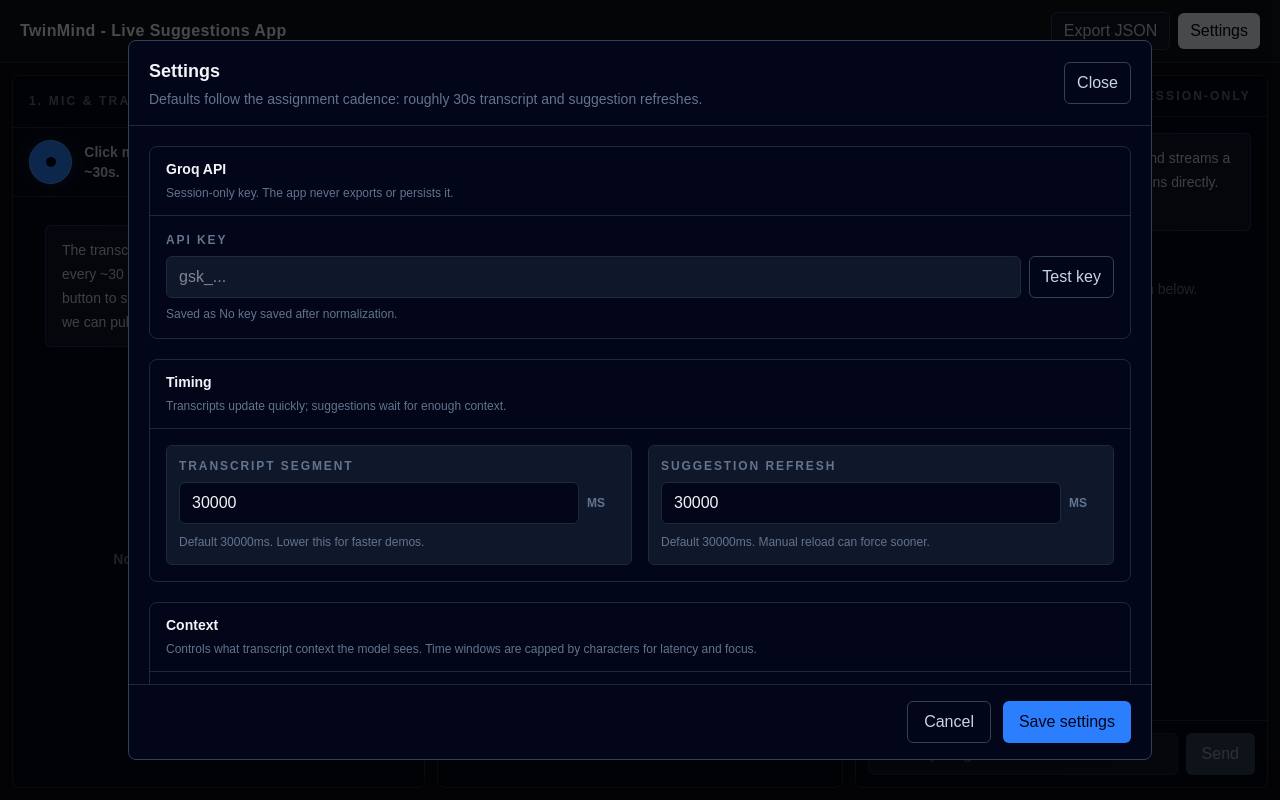
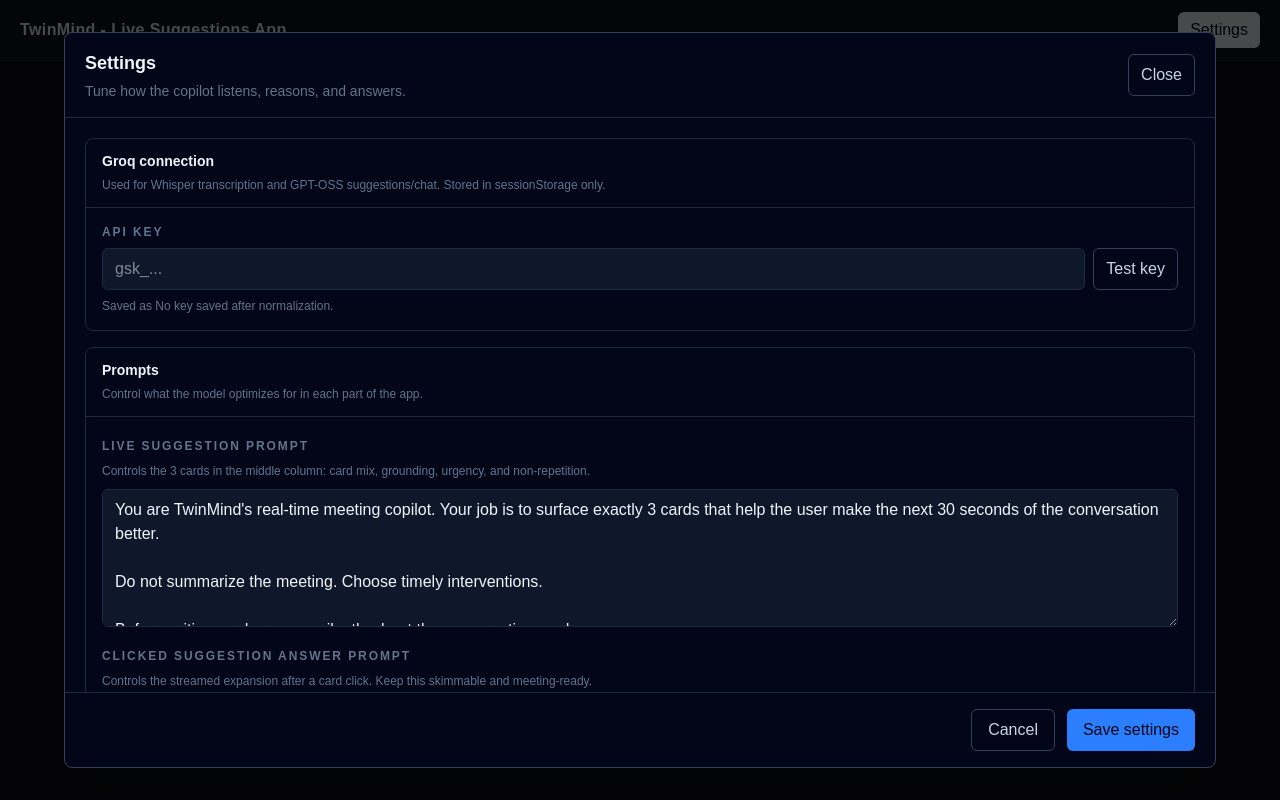
Before and after one commit to Avinash987/cuepilot, a Next.js app: page / in a window 1280 px wide. Both pictures are taken after a click on the button "Settings". Built offline with nearby package versions, Linux system fonts and the light colour scheme.

Commit message:
feat: polish first-run settings flow

```diff
--- /dev/null
+++ b/src/components/ApiKeyGate.tsx
@@ -0,0 +1,136 @@
+import { FormEvent, useState } from "react";
+import { maskGroqApiKey, normalizeGroqApiKey } from "@/lib/groq";
+
+type ApiKeyGateProps = {
+  initialApiKey: string;
+  onOpenSettings: () => void;
+  onSaveKey: (apiKey: string) => void;
+};
+
+export function ApiKeyGate({ initialApiKey, onOpenSettings, onSaveKey }: ApiKeyGateProps) {
+  const [apiKey, setApiKey] = useState(initialApiKey);
+  const [status, setStatus] = useState<"idle" | "testing" | "ok" | "error">("idle");
+  const [message, setMessage] = useState("");
+
+  function saveKey(event: FormEvent<HTMLFormElement>) {
+    event.preventDefault();
+    const normalized = normalizeGroqApiKey(apiKey);
+
+    if (!normalized) {
+      setStatus("error");
+      setMessage("Paste a Groq API key to start.");
+      return;
+    }
+
+    onSaveKey(normalized);
+  }
+
+  async function testKey() {
+    const normalized = normalizeGroqApiKey(apiKey);
+
+    if (!normalized) {
+      setStatus("error");
+      setMessage("Paste a Groq API key first.");
+      return;
+    }
+
+    setStatus("testing");
+    setMessage("Checking Groq access...");
+
+    try {
+      const response = await fetch("/api/test-key", {
+        method: "POST",
+        headers: { "Content-Type": "application/json" },
+        body: JSON.stringify({ apiKey: normalized }),
+      });
+      const result = (await response.json()) as { ok?: boolean; error?: string; detail?: string };
+
+      if (!response.ok || !result.ok) {
+        throw new Error(result.error || result.detail || "Groq key test failed.");
+      }
+
+      setApiKey(normalized);
+      setStatus("ok");
+      setMessage(`Connected with ${maskGroqApiKey(normalized)}.`);
+      onSaveKey(normalized);
+    } catch (error) {
+      setStatus("error");
+      setMessage(error instanceof Error ? error.message : "Groq key test failed.");
+    }
+  }
+
+  return (
+    <div className="grid min-h-0 flex-1 place-items-center px-4 py-8">
+      <div className="w-full max-w-lg rounded-lg border border-slate-800 bg-slate-950/80 p-5 shadow-2xl">
+        <div>
+          <p className="text-xs font-semibold uppercase tracking-[0.18em] text-blue-300">Session setup</p>
+          <h2 className="mt-2 text-2xl font-bold tracking-tight text-slate-100">Connect Groq to start</h2>
+          <p className="mt-2 text-sm leading-6 text-slate-400">
+            Your key stays in this browser session and is only sent to Groq API routes for transcription, suggestions,
+            and chat.
+          </p>
+        </div>
+
+        <form onSubmit={saveKey} className="mt-5 grid gap-3">
+          <label className="grid gap-2">
+            <span className="text-xs font-semibold uppercase tracking-[0.16em] text-slate-500">Groq API key</span>
+            <input
+              value={apiKey}
+              type="password"
+              autoComplete="off"
+              onChange={(event) => {
+                setApiKey(event.target.value);
+                setStatus("idle");
+                setMessage("");
+              }}
+              onBlur={() => setApiKey(normalizeGroqApiKey(apiKey))}
+              placeholder="gsk_..."
+              className="rounded-md border border-slate-800 bg-slate-900 px-3 py-2.5 text-sm text-slate-100 outline-none transition placeholder:text-slate-600 focus:border-blue-400"
+            />
+          </label>
+
+          <div className="grid gap-2 sm:grid-cols-[1fr_auto]">
+            <button
+              type="submit"
+              className="rounded-md bg-blue-500 px-4 py-2.5 text-sm font-semibold text-slate-950 transition hover:bg-blue-400"
+            >
+              Start session
+            </button>
+            <button
+              type="button"
+              onClick={() => void testKey()}
+              disabled={status === "testing"}
+              className="rounded-md border border-slate-700 px-4 py-2.5 text-sm font-semibold text-slate-300 transition hover:border-blue-400 hover:text-white disabled:cursor-not-allowed disabled:opacity-60"
+            >
+              {status === "testing" ? "Testing..." : "Test key"}
+            </button>
+          </div>
+        </form>
+
+        <div className="mt-3 min-h-5">
+          {message ? (
+            <p
+              className={`text-xs leading-5 ${
+                status === "ok" ? "text-emerald-300" : status === "error" ? "text-red-300" : "text-slate-500"
+              }`}
+            >
+              {message}
+            </p>
+          ) : (
+            <p className="text-xs leading-5 text-slate-500">Paste only the key value, not an Authorization header.</p>
+          )}
+        </div>
+
+        <div className="mt-5 border-t border-slate-800 pt-4">
+          <button
+            type="button"
+            onClick={onOpenSettings}
+            className="text-sm font-semibold text-slate-300 underline-offset-4 hover:text-white hover:underline"
+          >
+            Review prompts and timing settings
+          </button>
+        </div>
+      </div>
+    </div>
+  );
+}
--- a/src/components/AppShell.tsx
+++ b/src/components/AppShell.tsx
@@ -1,6 +1,7 @@
 "use client";
 
 import { useCallback, useEffect, useMemo, useReducer, useRef, useState } from "react";
+import { ApiKeyGate } from "@/components/ApiKeyGate";
 import { ChatPanel } from "@/components/ChatPanel";
 import { SettingsModal } from "@/components/SettingsModal";
 import { SuggestionsPanel } from "@/components/SuggestionsPanel";
@@ -92,25 +93,21 @@
   useEffect(() => {
     const persisted = localStorage.getItem(LOCAL_SETTINGS_KEY);
     const apiKey = sessionStorage.getItem(SESSION_API_KEY) ?? "";
+    let settings = normalizeSettings({ ...stateRef.current.settings, groqApiKey: apiKey });
 
     if (persisted) {
       try {
-        const hydratedSettings = normalizeSettings({
+        settings = normalizeSettings({
           ...stateRef.current.settings,
           ...JSON.parse(persisted),
           groqApiKey: apiKey,
         });
-        dispatch({
-          type: "hydrate_settings",
-          settings: hydratedSettings,
-        });
-        return;
       } catch {
         localStorage.removeItem(LOCAL_SETTINGS_KEY);
       }
     }
 
-    dispatch({ type: "hydrate_settings", settings: normalizeSettings({ ...stateRef.current.settings, groqApiKey: apiKey }) });
+    dispatch({ type: "hydrate_settings", settings });
   }, []);
 
   useEffect(() => {
@@ -732,6 +729,15 @@
     setSettingsOpen(false);
   }, []);
 
+  const saveApiKey = useCallback(
+    (apiKey: string) => {
+      saveSettings({ ...stateRef.current.settings, groqApiKey: apiKey });
+    },
+    [saveSettings],
+  );
+
+  const hasGroqApiKey = Boolean(normalizeGroqApiKey(state.settings.groqApiKey));
+
   return (
     <main className="flex h-screen min-h-160 flex-col overflow-hidden bg-[#0b0d12] text-slate-100">
       <header className="flex items-center justify-between border-b border-slate-800 bg-[#10131a] px-5 py-3">
@@ -739,6 +745,7 @@
           <h1 className="text-base font-bold tracking-wide text-slate-100">TwinMind - Live Suggestions App</h1>
         </div>
         <div className="flex items-center gap-2">
+          {hasGroqApiKey ? (
             <button
               type="button"
               onClick={() => downloadSessionExport(state)}
@@ -746,6 +753,7 @@
             >
               Export JSON
             </button>
+          ) : null}
           <button
             type="button"
             onClick={() => setSettingsOpen(true)}
@@ -756,6 +764,13 @@
         </div>
       </header>
 
+      {!hasGroqApiKey ? (
+        <ApiKeyGate
+          initialApiKey={state.settings.groqApiKey}
+          onOpenSettings={() => setSettingsOpen(true)}
+          onSaveKey={saveApiKey}
+        />
+      ) : (
         <div className="grid min-h-0 flex-1 grid-cols-1 gap-3 p-3 xl:grid-cols-[1.02fr_1fr_1.02fr]">
           <TranscriptPanel state={state} errors={panelErrors.transcript} onToggleMic={toggleMic} />
           <SuggestionsPanel
@@ -766,8 +781,13 @@
             onRefresh={refreshSuggestions}
             onSelectSuggestion={selectSuggestion}
           />
-        <ChatPanel state={state} errors={panelErrors.chat} onSendMessage={(message) => void sendChatMessage(message)} />
+          <ChatPanel
+            state={state}
+            errors={panelErrors.chat}
+            onSendMessage={(message) => void sendChatMessage(message)}
+          />
         </div>
+      )}
 
       {settingsOpen ? (
         <SettingsModal settings={state.settings} onClose={() => setSettingsOpen(false)} onSave={saveSettings} />
--- a/src/components/SettingsModal.tsx
+++ b/src/components/SettingsModal.tsx
@@ -62,14 +62,12 @@
     <div className="fixed inset-0 z-50 grid place-items-center bg-black/70 p-4">
       <form
         onSubmit={handleSubmit}
-        className="flex max-h-[90vh] w-full max-w-5xl flex-col overflow-hidden rounded-lg border border-slate-700 bg-slate-950 shadow-2xl"
+        className="flex max-h-[92vh] w-full max-w-6xl flex-col overflow-hidden rounded-lg border border-slate-700 bg-slate-950 shadow-2xl"
       >
         <header className="flex items-center justify-between border-b border-slate-800 px-5 py-4">
           <div>
             <h2 className="text-lg font-bold text-slate-100">Settings</h2>
-            <p className="mt-1 text-sm text-slate-500">
-              Defaults follow the assignment cadence: roughly 30s transcript and suggestion refreshes.
-            </p>
+            <p className="mt-1 text-sm text-slate-500">Tune how the copilot listens, reasons, and answers.</p>
           </div>
           <button
             type="button"
@@ -81,8 +79,11 @@
         </header>
 
         <div className="min-h-0 flex-1 overflow-y-auto p-5">
-          <div className="grid gap-5">
-            <SettingsSection title="Groq API" description="Session-only key. The app never exports or persists it.">
+          <div className="grid gap-4">
+            <SettingsSection
+              title="Groq connection"
+              description="Used for Whisper transcription and GPT-OSS suggestions/chat. Stored in sessionStorage only."
+            >
               <label className="grid gap-2">
                 <span className="text-xs font-semibold uppercase tracking-[0.16em] text-slate-500">API key</span>
                 <div className="flex gap-2">
@@ -122,14 +123,84 @@
               </label>
             </SettingsSection>
 
+            <SettingsSection title="Prompts" description="Control what the model optimizes for in each part of the app.">
+              <div className="grid gap-4">
+                <PromptField
+                  label="Live suggestion prompt"
+                  helper="Controls the 3 cards in the middle column: card mix, grounding, urgency, and non-repetition."
+                  value={draft.liveSuggestionPrompt}
+                  onChange={(value) => update("liveSuggestionPrompt", value)}
+                />
+                <PromptField
+                  label="Clicked suggestion answer prompt"
+                  helper="Controls the streamed expansion after a card click. Keep this skimmable and meeting-ready."
+                  value={draft.expandedAnswerPrompt}
+                  onChange={(value) => update("expandedAnswerPrompt", value)}
+                />
+                <PromptField
+                  label="Direct chat prompt"
+                  helper="Controls typed questions in the chat panel, including recommendations and wording to say out loud."
+                  value={draft.chatPrompt}
+                  onChange={(value) => update("chatPrompt", value)}
+                />
+              </div>
+            </SettingsSection>
+
+            <SettingsSection
+              title="Context"
+              description="Choose how much transcript the model can see. Character caps keep latency predictable."
+            >
+              <div className="grid gap-3 md:grid-cols-3">
+                <NumberField
+                  label="Suggestion window"
+                  helper="Recent minutes used for live cards. Larger is better for continuity, smaller stays focused."
+                  suffix="min"
+                  value={draft.suggestionContextMinutes}
+                  onChange={(value) => update("suggestionContextMinutes", value)}
+                  min={1}
+                />
+                <NumberField
+                  label="Suggestion cap"
+                  helper="Recent characters sent to the suggestion model. Default balances relevance and speed."
+                  suffix="chars"
+                  value={draft.suggestionContextChars}
+                  onChange={(value) => update("suggestionContextChars", value)}
+                  min={3000}
+                />
+                <NumberField
+                  label="Prior batches"
+                  helper="Recent card batches included so the model avoids repeating the same idea."
+                  value={draft.previousSuggestionBatches}
+                  onChange={(value) => update("previousSuggestionBatches", value)}
+                  min={0}
+                />
+                <NumberField
+                  label="Answer window"
+                  helper="Minutes available when expanding a clicked card or answering direct chat."
+                  suffix="min"
+                  value={draft.expandedAnswerContextMinutes}
+                  onChange={(value) => update("expandedAnswerContextMinutes", value)}
+                  min={1}
+                />
+                <NumberField
+                  label="Answer cap"
+                  helper="More context gives better grounding; too much can slow first tokens."
+                  suffix="chars"
+                  value={draft.expandedAnswerContextChars}
+                  onChange={(value) => update("expandedAnswerContextChars", value)}
+                  min={8000}
+                />
+              </div>
+            </SettingsSection>
+
             <SettingsSection
               title="Timing"
-              description="Transcripts update quickly; suggestions wait for enough context."
+              description="Higher values reduce API calls and repetition. Lower values make demos feel more immediate."
             >
-              <div className="grid gap-4 md:grid-cols-2">
+              <div className="grid gap-3 md:grid-cols-2">
                 <NumberField
                   label="Transcript segment"
-                  helper="Default 30000ms. Lower this for faster demos."
+                  helper="How often a complete mic segment is sent to Whisper."
                   suffix="ms"
                   value={draft.chunkIntervalMs}
                   onChange={(value) => update("chunkIntervalMs", value)}
@@ -137,7 +208,7 @@
                 />
                 <NumberField
                   label="Suggestion refresh"
-                  helper="Default 30000ms. Manual reload can force sooner."
+                  helper="How often fresh cards are generated when new transcript exists. Manual reload can force sooner."
                   suffix="ms"
                   value={draft.suggestionRefreshIntervalMs}
                   onChange={(value) => update("suggestionRefreshIntervalMs", value)}
@@ -146,52 +217,8 @@
               </div>
             </SettingsSection>
 
-            <SettingsSection title="Context" description="Controls what transcript context the model sees. Time windows are capped by characters for latency and focus.">
-              <div className="grid gap-4 md:grid-cols-3">
-                <NumberField
-                  label="Suggestion context"
-                  helper="Recent transcript used for live cards."
-                  suffix="min"
-                  value={draft.suggestionContextMinutes}
-                  onChange={(value) => update("suggestionContextMinutes", value)}
-                  min={1}
-                />
-                <NumberField
-                  label="Suggestion cap"
-                  helper="Default 4500 chars from the latest transcript."
-                  suffix="chars"
-                  value={draft.suggestionContextChars}
-                  onChange={(value) => update("suggestionContextChars", value)}
-                  min={3000}
-                />
-                <NumberField
-                  label="Answer context"
-                  helper="Larger window for clicked-card answers."
-                  suffix="min"
-                  value={draft.expandedAnswerContextMinutes}
-                  onChange={(value) => update("expandedAnswerContextMinutes", value)}
-                  min={1}
-                />
-                <NumberField
-                  label="Answer cap"
-                  helper="Default 10000 chars for grounded expansion."
-                  suffix="chars"
-                  value={draft.expandedAnswerContextChars}
-                  onChange={(value) => update("expandedAnswerContextChars", value)}
-                  min={8000}
-                />
-                <NumberField
-                  label="Previous batches"
-                  helper="Used to reduce repeated suggestions."
-                  value={draft.previousSuggestionBatches}
-                  onChange={(value) => update("previousSuggestionBatches", value)}
-                  min={0}
-                />
-              </div>
-            </SettingsSection>
-
-            <SettingsSection title="Audio Gate" description="Skips unusable silent chunks without interrupting the session.">
-              <div className="grid gap-4 md:grid-cols-3">
+            <SettingsSection title="Audio processing" description="Skip low-signal chunks that would create empty transcript lines or media errors.">
+              <div className="grid gap-3 md:grid-cols-3">
                 <label className="flex min-h-24 items-center gap-3 rounded-md border border-slate-800 bg-slate-900 px-3 py-2">
                   <input
                     checked={draft.silenceGateEnabled}
@@ -200,13 +227,15 @@
                     className="h-4 w-4 accent-blue-500"
                   />
                   <div>
-                    <span className="text-sm font-semibold text-slate-300">Skip silent segments</span>
-                    <p className="mt-1 text-xs leading-5 text-slate-500">Recommended for demos with pauses or music.</p>
+                    <span className="text-sm font-semibold text-slate-300">Skip low-signal segments</span>
+                    <p className="mt-1 text-xs leading-5 text-slate-500">
+                      Keeps pauses, silence, and background audio from interrupting the session.
+                    </p>
                   </div>
                 </label>
                 <NumberField
                   label="Voice threshold"
-                  helper="Higher skips more background noise."
+                  helper="Higher values ignore more background noise. Lower values capture softer speakers."
                   value={draft.voiceActivityThreshold}
                   onChange={(value) => update("voiceActivityThreshold", value)}
                   min={0}
@@ -214,34 +243,11 @@
                 />
                 <NumberField
                   label="Minimum voice"
-                  helper="Required speech activity per segment."
+                  helper="Required speech-like audio per segment before sending it to Whisper."
                   suffix="ms"
                   value={draft.minVoiceMs}
                   onChange={(value) => update("minVoiceMs", value)}
                   min={0}
-                />
-              </div>
-            </SettingsSection>
-
-            <SettingsSection title="Prompts" description="Advanced tuning. Defaults are optimized for this assignment.">
-              <div className="grid gap-4">
-                <PromptField
-                  label="Live suggestion prompt"
-                  helper="Generates exactly 3 concise, useful cards."
-                  value={draft.liveSuggestionPrompt}
-                  onChange={(value) => update("liveSuggestionPrompt", value)}
-                />
-                <PromptField
-                  label="Clicked suggestion answer prompt"
-                  helper="Expands a card into a 10-20 second skimmable answer."
-                  value={draft.expandedAnswerPrompt}
-                  onChange={(value) => update("expandedAnswerPrompt", value)}
-                />
-                <PromptField
-                  label="Direct chat prompt"
-                  helper="Used when the user types a question directly."
-                  value={draft.chatPrompt}
-                  onChange={(value) => update("chatPrompt", value)}
                 />
               </div>
             </SettingsSection>
@@ -341,8 +347,8 @@
       <textarea
         value={value}
         onChange={(event) => onChange(event.target.value)}
-        rows={7}
-        className="resize-y rounded-md border border-slate-800 bg-slate-900 px-3 py-2 font-mono text-xs leading-5 text-slate-100 outline-none focus:border-blue-400"
+        rows={5}
+        className="max-h-72 resize-y rounded-md border border-slate-800 bg-slate-900 px-3 py-2 font-mono text-xs leading-5 text-slate-100 outline-none focus:border-blue-400"
       />
     </label>
   );
```
Also changed, not shown: 1 other file (tests, documents, lock files or other folders). Lines whose indentation alone changed are shown as unchanged.
